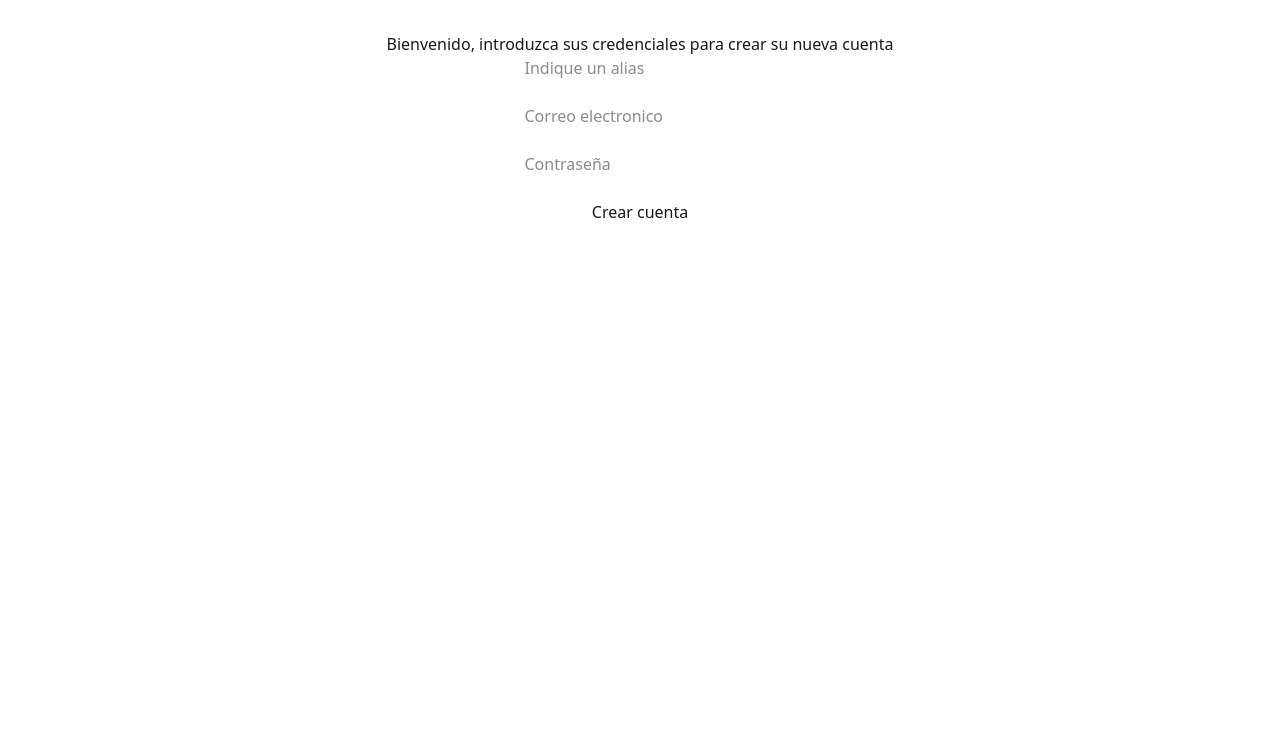
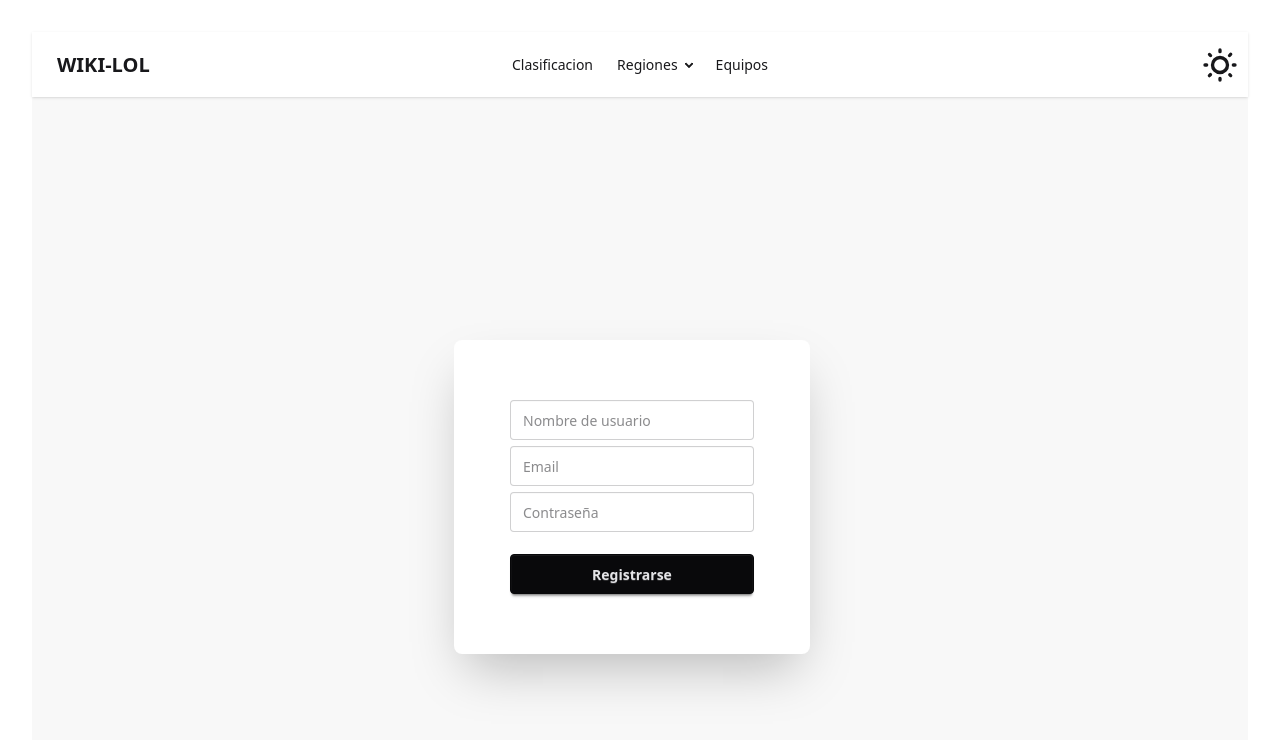
Before and after one commit to WIKILOL-DAW/Proyecto-LOL-frontend, a React (Vite) app: page / in a window 1280 px wide. Shown: the top 740 px of the page. Built offline with nearby package versions, Linux system fonts and the light colour scheme.

Commit message:
Formulario registro, falta mirar porque no va el boton toggle

```diff
--- a/src/componentes/Formularios/FormularioRegistro.jsx
+++ b/src/componentes/Formularios/FormularioRegistro.jsx
@@ -1,19 +1,32 @@
 import { Boton } from "../Boton/Boton";
+import { NavBar } from "../NavBar/NavBar";
 
 export function FormularioRegistro() {
 
     return (
 
         <>
+            <NavBar />
+            <div className="hero bg-base-200 min-h-screen">
+                <div className="hero-content flex-col lg:flex-row-reverse">
+                    <div className="text-center lg:text-left">
+                    </div>
+                    <div className="card bg-base-100 w-full max-w-sm shrink-0 shadow-2xl">
+                        <div className="card-body">
+                            <fieldset className="fieldset">
 
-            <h2>Bienvenido, introduzca sus credenciales para crear su nueva cuenta</h2>
-            <form action="" method="">
-                <input type="text" placeholder="Indique un alias" /> <br /> <br />
-                <input type="email" placeholder="Correo electronico" /> <br /> <br />
-                <input type="password" placeholder="Contraseña" />  <br /> <br />
-                <Boton/>
-            </form>
+                                <input type="email" className="input" placeholder="Nombre de usuario" />
 
+                                <input type="email" className="input" placeholder="Email" />
+
+                                <input type="password" className="input" placeholder="Contraseña" />
+
+                                <button className="btn btn-neutral mt-4">Registrarse</button>
+                            </fieldset>
+                        </div>
+                    </div>
+                </div>
+            </div>
         </>
     )
 }
--- /dev/null
+++ b/src/componentes/NavBar/NavBar.jsx
@@ -0,0 +1,60 @@
+import { BotonToggle } from "../Toggle/BotonToggle"
+
+export function NavBar() {
+    return (
+        <div className="navbar bg-base-100 shadow-sm">
+
+            <div className="navbar-start">
+                <div className="dropdown">
+                    <div tabIndex={0} role="button" className="btn btn-ghost lg:hidden">
+                        <svg xmlns="http://www.w3.org/2000/svg" className="h-5 w-5" fill="none"
+                            viewBox="0 0 24 24" stroke="currentColor">
+                            <path strokeLinecap="round" strokeLinejoin="round" strokeWidth="2"
+                                d="M4 6h16M4 12h8m-8 6h16" />
+                        </svg>
+                    </div>
+
+                    <ul tabIndex={-1}
+                        className="menu menu-sm dropdown-content bg-base-100 rounded-box z-1 mt-3 w-52 p-2 shadow">
+                        <li><a>Clasificacion</a></li>
+                        <li>
+                            <a>Parent</a>
+                            <ul className="p-2">
+                                <li><a>Submenu 1</a></li>
+                                <li><a>Submenu 2</a></li>
+                            </ul>
+                        </li>
+                        <li><a>Item 3</a></li>
+                    </ul>
+                </div>
+
+                <a className="btn btn-ghost text-xl">WIKI-LOL</a>
+            </div>
+
+            {/* CENTRO */}
+            <div className="navbar-center hidden lg:flex">
+                <ul className="menu menu-horizontal px-1">
+                    <li><a>Clasificacion</a></li>
+                    <li>
+                        <details>
+                            <summary>Regiones</summary>
+                            <ul className="p-2 bg-base-100 w-40 z-1">
+                                <li><a>Europa</a></li>
+                                <li><a>Corea</a></li>
+                                <li><a>China</a></li>
+                                <li><a>America</a></li>
+                                <li><a>Oceania</a></li>
+                            </ul>
+                        </details>
+                    </li>
+                    <li><a>Equipos</a></li>
+                </ul>
+            </div>
+
+
+            <div className="navbar-end">
+                <BotonToggle />
+            </div>
+        </div>
+    )
+}
--- /dev/null
+++ b/src/componentes/Toggle/BotonToggle.jsx
@@ -0,0 +1,33 @@
+
+
+export function BotonToggle() {
+
+
+    return (
+
+        <>
+            <label className="swap swap-rotate">
+                {/* this hidden checkbox controls the state */}
+                <input type="checkbox" className="theme-controller" value="synthwave" />
+
+                {/* sun icon */}
+                <svg
+                    className="swap-off h-10 w-10 fill-current"
+                    xmlns="http://www.w3.org/2000/svg"
+                    viewBox="0 0 24 24">
+                    <path
+                        d="M5.64,17l-.71.71a1,1,0,0,0,0,1.41,1,1,0,0,0,1.41,0l.71-.71A1,1,0,0,0,5.64,17ZM5,12a1,1,0,0,0-1-1H3a1,1,0,0,0,0,2H4A1,1,0,0,0,5,12Zm7-7a1,1,0,0,0,1-1V3a1,1,0,0,0-2,0V4A1,1,0,0,0,12,5ZM5.64,7.05a1,1,0,0,0,.7.29,1,1,0,0,0,.71-.29,1,1,0,0,0,0-1.41l-.71-.71A1,1,0,0,0,4.93,6.34Zm12,.29a1,1,0,0,0,.7-.29l.71-.71a1,1,0,1,0-1.41-1.41L17,5.64a1,1,0,0,0,0,1.41A1,1,0,0,0,17.66,7.34ZM21,11H20a1,1,0,0,0,0,2h1a1,1,0,0,0,0-2Zm-9,8a1,1,0,0,0-1,1v1a1,1,0,0,0,2,0V20A1,1,0,0,0,12,19ZM18.36,17A1,1,0,0,0,17,18.36l.71.71a1,1,0,0,0,1.41,0,1,1,0,0,0,0-1.41ZM12,6.5A5.5,5.5,0,1,0,17.5,12,5.51,5.51,0,0,0,12,6.5Zm0,9A3.5,3.5,0,1,1,15.5,12,3.5,3.5,0,0,1,12,15.5Z" />
+                </svg>
+
+                {/* moon icon */}
+                <svg
+                    className="swap-on h-10 w-10 fill-current"
+                    xmlns="http://www.w3.org/2000/svg"
+                    viewBox="0 0 24 24">
+                    <path
+                        d="M21.64,13a1,1,0,0,0-1.05-.14,8.05,8.05,0,0,1-3.37.73A8.15,8.15,0,0,1,9.08,5.49a8.59,8.59,0,0,1,.25-2A1,1,0,0,0,8,2.36,10.14,10.14,0,1,0,22,14.05,1,1,0,0,0,21.64,13Zm-9.5,6.69A8.14,8.14,0,0,1,7.08,5.22v.27A10.15,10.15,0,0,0,17.22,15.63a9.79,9.79,0,0,0,2.1-.22A8.11,8.11,0,0,1,12.14,19.73Z" />
+                </svg>
+            </label>
+        </>
+    )
+}
```
